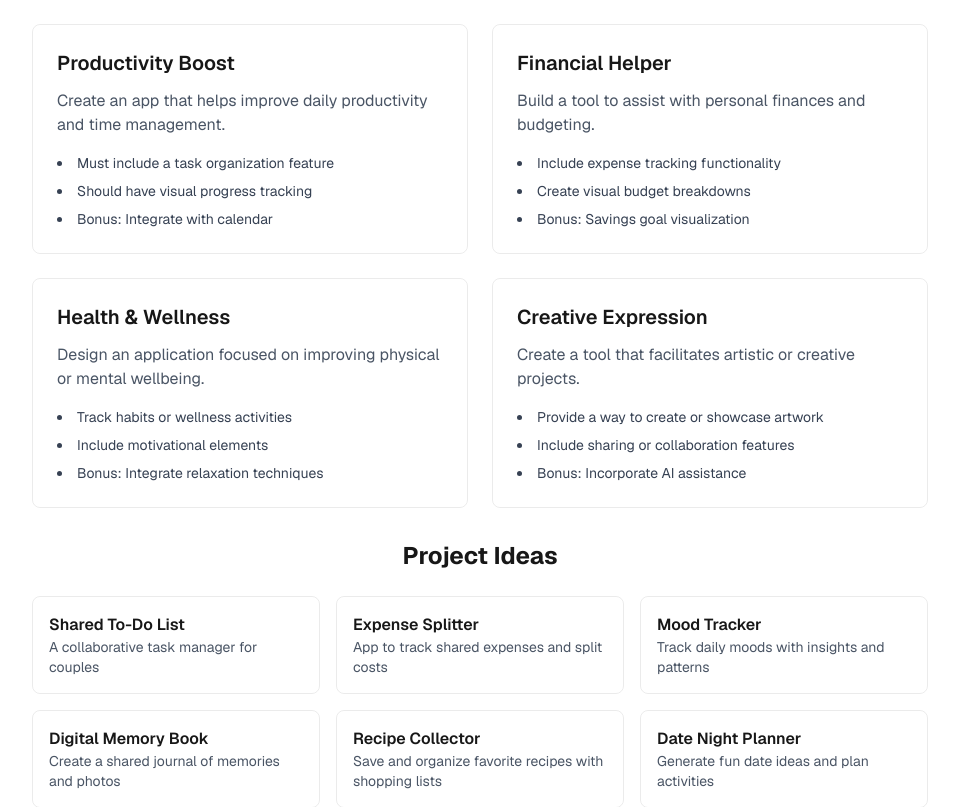
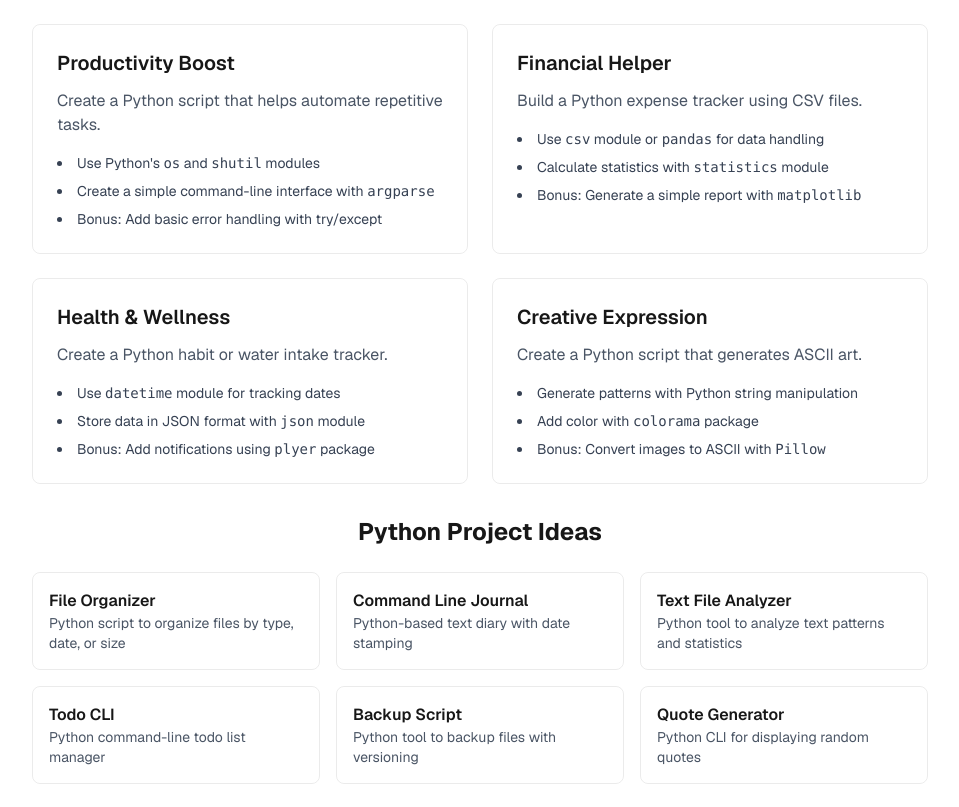
Before and after one commit to Dawe000/lilyhack, a Next.js app: page / in a window 1280 px wide. Shown: the part 320-1127 px from the top of the page, without its empty margins (160-1119 px from the left). Built offline with nearby package versions, Linux system fonts and the light colour scheme.

Commit message:
Made some changes to projects and rules

```diff
--- a/src/app/page.tsx
+++ b/src/app/page.tsx
@@ -19,97 +19,95 @@ export default function Home() {
             <div className="border border-black/[.08] dark:border-white/[.145] rounded-lg p-6 hover:shadow-md transition-shadow">
               <h3 className="text-xl font-semibold mb-3">Productivity Boost</h3>
               <p className="mb-4 text-gray-600 dark:text-gray-300">
-                Create an app that helps improve daily productivity and time
-                management.
+                Create a Python script that helps automate repetitive tasks.
               </p>
               <ul className="list-disc list-inside text-sm space-y-2 text-gray-700 dark:text-gray-300">
-                <li>Must include a task organization feature</li>
-                <li>Should have visual progress tracking</li>
-                <li>Bonus: Integrate with calendar</li>
+                <li>Use Python's <code>os</code> and <code>shutil</code> modules</li>
+                <li>Create a simple command-line interface with <code>argparse</code></li>
+                <li>Bonus: Add basic error handling with try/except</li>
               </ul>
             </div>
 
             <div className="border border-black/[.08] dark:border-white/[.145] rounded-lg p-6 hover:shadow-md transition-shadow">
               <h3 className="text-xl font-semibold mb-3">Financial Helper</h3>
               <p className="mb-4 text-gray-600 dark:text-gray-300">
-                Build a tool to assist with personal finances and budgeting.
+                Build a Python expense tracker using CSV files.
               </p>
               <ul className="list-disc list-inside text-sm space-y-2 text-gray-700 dark:text-gray-300">
-                <li>Include expense tracking functionality</li>
-                <li>Create visual budget breakdowns</li>
-                <li>Bonus: Savings goal visualization</li>
+                <li>Use <code>csv</code> module or <code>pandas</code> for data handling</li>
+                <li>Calculate statistics with <code>statistics</code> module</li>
+                <li>Bonus: Generate a simple report with <code>matplotlib</code></li>
               </ul>
             </div>
 
             <div className="border border-black/[.08] dark:border-white/[.145] rounded-lg p-6 hover:shadow-md transition-shadow">
               <h3 className="text-xl font-semibold mb-3">Health & Wellness</h3>
               <p className="mb-4 text-gray-600 dark:text-gray-300">
-                Design an application focused on improving physical or mental
-                wellbeing.
+                Create a Python habit or water intake tracker.
               </p>
               <ul className="list-disc list-inside text-sm space-y-2 text-gray-700 dark:text-gray-300">
-                <li>Track habits or wellness activities</li>
-                <li>Include motivational elements</li>
-                <li>Bonus: Integrate relaxation techniques</li>
+                <li>Use <code>datetime</code> module for tracking dates</li>
+                <li>Store data in JSON format with <code>json</code> module</li>
+                <li>Bonus: Add notifications using <code>plyer</code> package</li>
               </ul>
             </div>
 
             <div className="border border-black/[.08] dark:border-white/[.145] rounded-lg p-6 hover:shadow-md transition-shadow">
               <h3 className="text-xl font-semibold mb-3">Creative Expression</h3>
               <p className="mb-4 text-gray-600 dark:text-gray-300">
-                Create a tool that facilitates artistic or creative projects.
+                Create a Python script that generates ASCII art.
               </p>
               <ul className="list-disc list-inside text-sm space-y-2 text-gray-700 dark:text-gray-300">
-                <li>Provide a way to create or showcase artwork</li>
-                <li>Include sharing or collaboration features</li>
-                <li>Bonus: Incorporate AI assistance</li>
+                <li>Generate patterns with Python string manipulation</li>
+                <li>Add color with <code>colorama</code> package</li>
+                <li>Bonus: Convert images to ASCII with <code>Pillow</code></li>
               </ul>
             </div>
           </div>
         </div>
 
         <div className="w-full">
-          <h2 className="text-2xl font-bold mb-6 text-center">Project Ideas</h2>
+          <h2 className="text-2xl font-bold mb-6 text-center">Python Project Ideas</h2>
           <div className="grid grid-cols-1 md:grid-cols-3 gap-4">
             <div className="border border-black/[.08] dark:border-white/[.145] rounded-lg p-4 hover:bg-[#f2f2f2] dark:hover:bg-[#1a1a1a] transition-colors">
-              <h3 className="font-semibold">Shared To-Do List</h3>
+              <h3 className="font-semibold">File Organizer</h3>
               <p className="text-sm text-gray-600 dark:text-gray-300">
-                A collaborative task manager for couples
+                Python script to organize files by type, date, or size
               </p>
             </div>
 
             <div className="border border-black/[.08] dark:border-white/[.145] rounded-lg p-4 hover:bg-[#f2f2f2] dark:hover:bg-[#1a1a1a] transition-colors">
-              <h3 className="font-semibold">Expense Splitter</h3>
+              <h3 className="font-semibold">Command Line Journal</h3>
               <p className="text-sm text-gray-600 dark:text-gray-300">
-                App to track shared expenses and split costs
+                Python-based text diary with date stamping
               </p>
             </div>
 
             <div className="border border-black/[.08] dark:border-white/[.145] rounded-lg p-4 hover:bg-[#f2f2f2] dark:hover:bg-[#1a1a1a] transition-colors">
-              <h3 className="font-semibold">Mood Tracker</h3>
+              <h3 className="font-semibold">Text File Analyzer</h3>
               <p className="text-sm text-gray-600 dark:text-gray-300">
-                Track daily moods with insights and patterns
+                Python tool to analyze text patterns and statistics
               </p>
             </div>
 
             <div className="border border-black/[.08] dark:border-white/[.145] rounded-lg p-4 hover:bg-[#f2f2f2] dark:hover:bg-[#1a1a1a] transition-colors">
-              <h3 className="font-semibold">Digital Memory Book</h3>
+              <h3 className="font-semibold">Todo CLI</h3>
               <p className="text-sm text-gray-600 dark:text-gray-300">
-                Create a shared journal of memories and photos
+                Python command-line todo list manager
               </p>
             </div>
 
             <div className="border border-black/[.08] dark:border-white/[.145] rounded-lg p-4 hover:bg-[#f2f2f2] dark:hover:bg-[#1a1a1a] transition-colors">
-              <h3 className="font-semibold">Recipe Collector</h3>
+              <h3 className="font-semibold">Backup Script</h3>
               <p className="text-sm text-gray-600 dark:text-gray-300">
-                Save and organize favorite recipes with shopping lists
+                Python tool to backup files with versioning
               </p>
             </div>
 
             <div className="border border-black/[.08] dark:border-white/[.145] rounded-lg p-4 hover:bg-[#f2f2f2] dark:hover:bg-[#1a1a1a] transition-colors">
-              <h3 className="font-semibold">Date Night Planner</h3>
+              <h3 className="font-semibold">Quote Generator</h3>
               <p className="text-sm text-gray-600 dark:text-gray-300">
-                Generate fun date ideas and plan activities
+                Python CLI for displaying random quotes
               </p>
             </div>
           </div>
@@ -118,19 +116,13 @@ export default function Home() {
         <div className="border border-black/[.08] dark:border-white/[.145] rounded-lg p-6 w-full">
           <h2 className="text-2xl font-bold mb-4">Hackathon Rules</h2>
           <ul className="list-disc list-inside space-y-2">
-            <li>Projects should take 2-4 hours to complete</li>
-            <li>
-              Use any programming language or framework you're comfortable with
-            </li>
-            <li>Presentation time: 10 minutes per project</li>
+            <li>Focus on command line tools and simple file handling</li>
+            <li>Scripts should solve a real problem in your daily workflow</li>
             <li>Have fun and be creative!</li>
           </ul>
         </div>
 
         <div className="flex gap-4 items-center flex-col sm:flex-row">
-          <button className="rounded-full border border-solid border-transparent transition-colors flex items-center justify-center bg-foreground text-background gap-2 hover:bg-[#383838] dark:hover:bg-[#ccc] font-medium text-sm sm:text-base h-10 sm:h-12 px-6 sm:px-8">
-            Start Hacking!
-          </button>
           <button className="rounded-full border border-solid border-black/[.08] dark:border-white/[.145] transition-colors flex items-center justify-center hover:bg-[#f2f2f2] dark:hover:bg-[#1a1a1a] hover:border-transparent font-medium text-sm sm:text-base h-10 sm:h-12 px-6 sm:px-8">
             View Resources
           </button>
@@ -138,7 +130,7 @@ export default function Home() {
       </main>
       <footer className="row-start-3 flex gap-[24px] flex-wrap items-center justify-center">
         <p className="text-sm text-gray-600 dark:text-gray-300">
-          LilyHack 2025 - A Mini Hackathon for Two
+          LilyHack 2025
         </p>
       </footer>
     </div>
```
